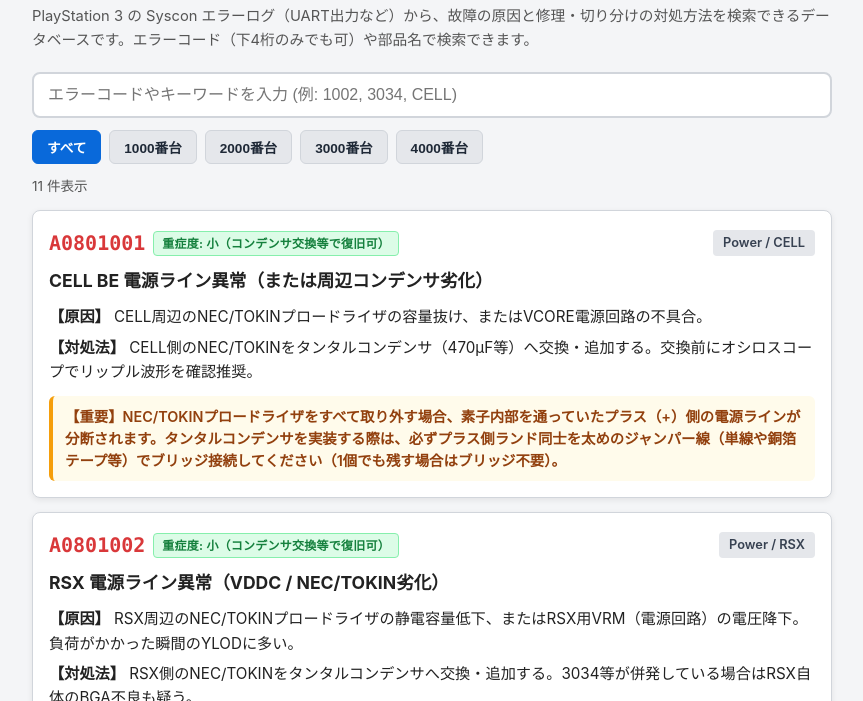
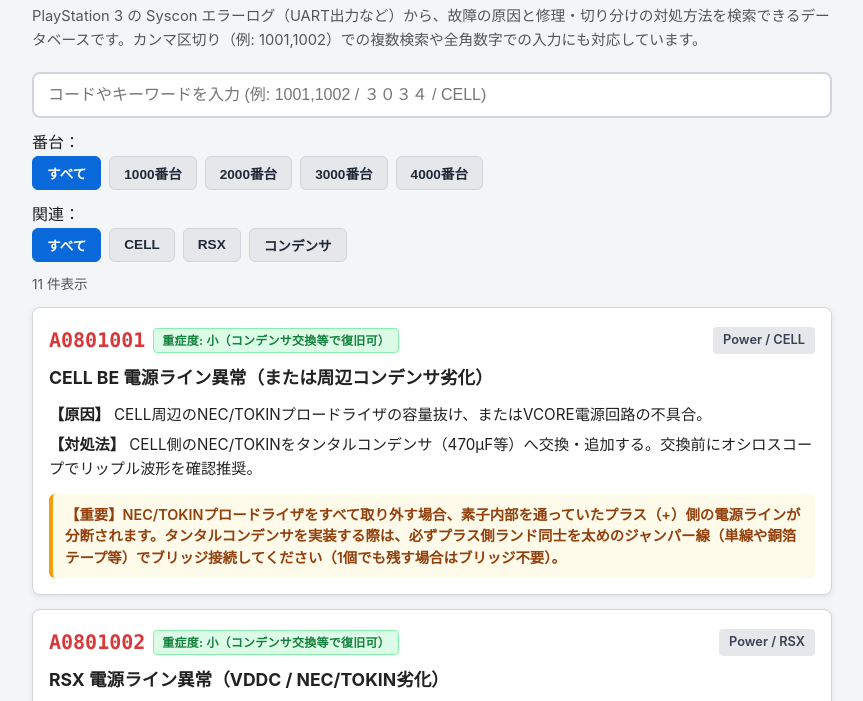
Before and after one commit to kinnnanadan/ps3-syscon-lookup, a plain HTML site: page index.html in a window 1280 px wide. Shown: the part 61-762 px from the top of the page, without its empty margins (208-1071 px from the left). Drawn offline with Linux system fonts and the light colour scheme.

Commit message:
Enhance search and filtering features in index.html
Updated the description and improved search input placeholder. Added filter sections for error code ranges and related components.

```diff
--- a/index.html
+++ b/index.html
@@ -14,24 +14,39 @@
         <button id="themeToggle" class="theme-btn" aria-label="テーマ切替">🌙 ダーク</button>
       </div>
       <p class="site-description">
-        PlayStation 3 の Syscon エラーログ（UART出力など）から、故障の原因と修理・切り分けの対処方法を検索できるデータベースです。エラーコード（下4桁のみでも可）や部品名で検索できます。
+        PlayStation 3 の Syscon エラーログ（UART出力など）から、故障の原因と修理・切り分けの対処方法を検索できるデータベースです。カンマ区切り（例: 1001,1002）での複数検索や全角数字での入力にも対応しています。
       </p>
     </header>
 
     <main>
       <div class="search-box">
         <div class="search-input-wrapper">
-          <input type="text" id="searchInput" placeholder="エラーコードやキーワードを入力 (例: 1002, 3034, CELL)">
+          <input type="text" id="searchInput" placeholder="コードやキーワードを入力 (例: 1001,1002 / ３０３４ / CELL)">
           <button id="clearBtn" class="clear-btn hidden" aria-label="検索をクリア" title="クリア">×</button>
         </div>
       </div>
 
-      <div class="filter-bar" id="filterBar" role="group" aria-label="エラーコード番台絞り込み">
-        <button class="filter-btn active" data-range="all">すべて</button>
-        <button class="filter-btn" data-range="1">1000番台</button>
-        <button class="filter-btn" data-range="2">2000番台</button>
-        <button class="filter-btn" data-range="3">3000番台</button>
-        <button class="filter-btn" data-range="4">4000番台</button>
+      <div class="filter-section">
+        <div class="filter-group">
+          <span class="filter-label">番台：</span>
+          <div class="filter-bar" id="rangeFilterBar" role="group" aria-label="エラーコード番台絞り込み">
+            <button class="filter-btn active" data-range="all">すべて</button>
+            <button class="filter-btn" data-range="1">1000番台</button>
+            <button class="filter-btn" data-range="2">2000番台</button>
+            <button class="filter-btn" data-range="3">3000番台</button>
+            <button class="filter-btn" data-range="4">4000番台</button>
+          </div>
+        </div>
+
+        <div class="filter-group">
+          <span class="filter-label">関連：</span>
+          <div class="filter-bar" id="tagFilterBar" role="group" aria-label="部位・部品絞り込み">
+            <button class="filter-btn active" data-tag="all">すべて</button>
+            <button class="filter-btn" data-tag="cell">CELL</button>
+            <button class="filter-btn" data-tag="rsx">RSX</button>
+            <button class="filter-btn" data-tag="capacitor">コンデンサ</button>
+          </div>
+        </div>
       </div>
 
       <div class="result-meta">
```
